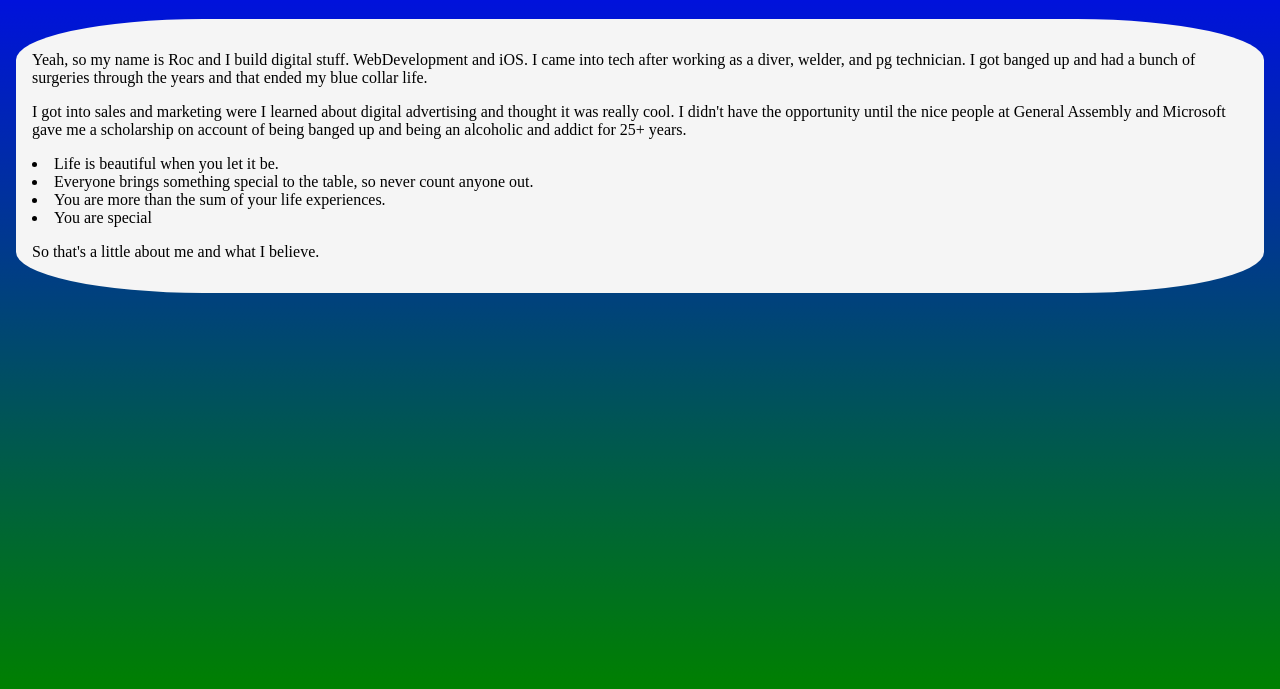
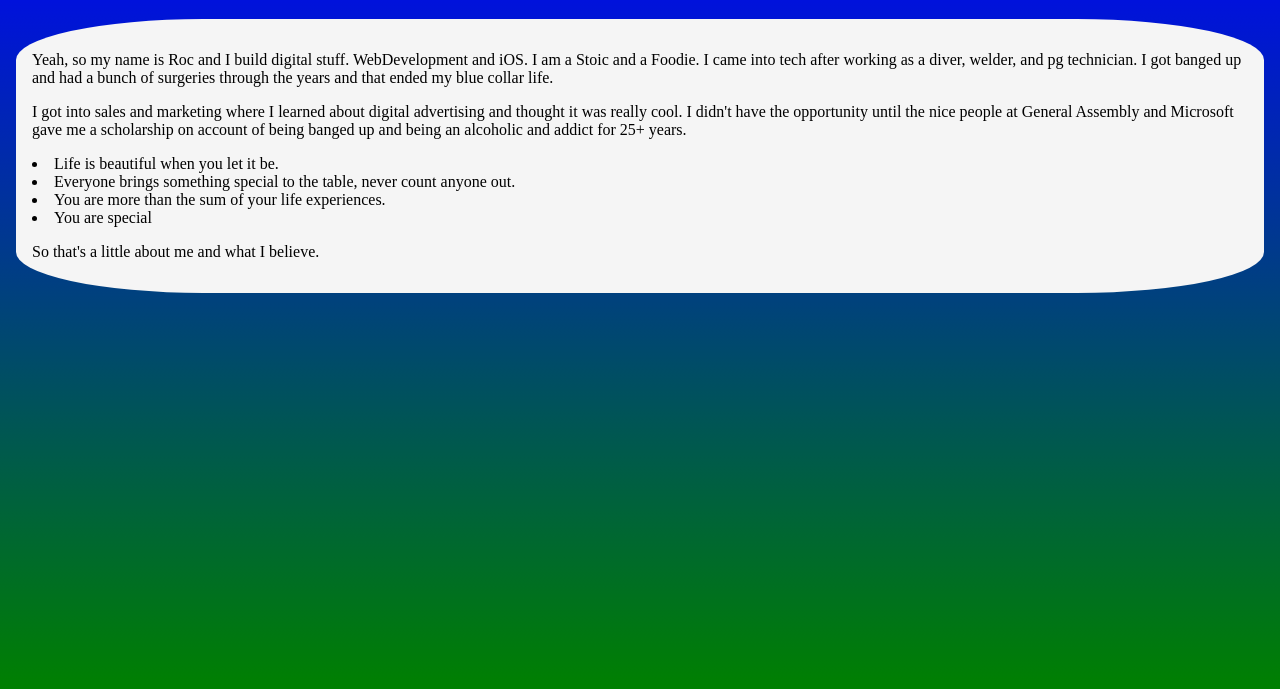
Before and after one commit to rocrtaylor/Portfolio-Project, a plain HTML site: page bio.html in a window 1280 px wide. Shown: the part 111-800 px from the top of the page. Drawn offline with Linux system fonts and the light colour scheme.

Commit message:
bio adjust

```diff
--- a/bio.html
+++ b/bio.html
@@ -18,20 +18,21 @@
 <body>
     <h1>Me</h1>
     <section>
-        <p>Yeah, so my name is Roc and I build digital stuff. WebDevelopment and iOS. I came into tech after working as
+        <p>Yeah, so my name is Roc and I build digital stuff. WebDevelopment and iOS. I am a Stoic and a Foodie. I came
+            into tech after working as
             a diver, welder, and pg
             technician. I got banged up and had a bunch of surgeries through the years and that ended my blue collar
             life.
         </p>
 
-        <p>I got into sales and marketing were I learned about digital advertising and thought it was really cool. I
+        <p>I got into sales and marketing where I learned about digital advertising and thought it was really cool. I
             didn't have the opportunity until the nice people at General Assembly and Microsoft gave me a scholarship on
             account of
             being banged up and being an alcoholic and addict for 25+ years. </p>
 
         <p>
             <li>Life is beautiful when you let it be.</li>
-            <li>Everyone brings something special to the table, so never count anyone
+            <li>Everyone brings something special to the table, never count anyone
                 out. </li>
             <li>You are more than the
                 sum of your life experiences.</li>
```
